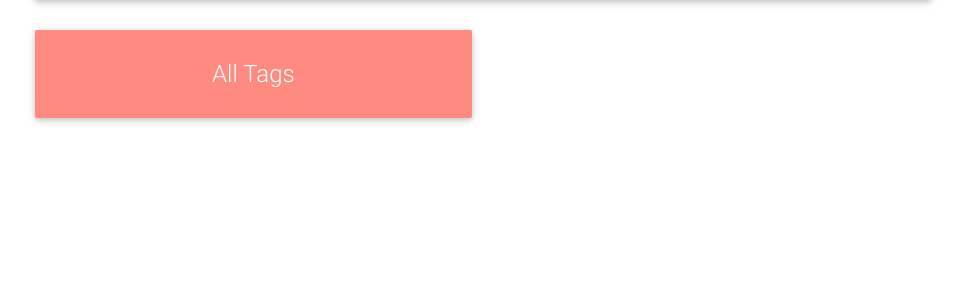
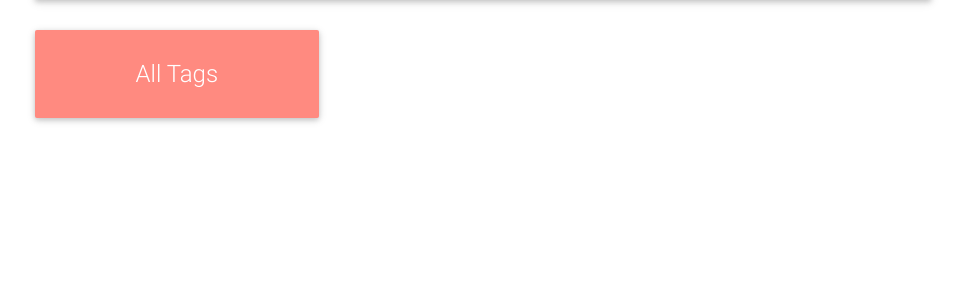
Before and after one commit to zseaborn63/Q_and_A, a Django app: page /tags/ in a window 1280 px wide. Shown: the part 87-387 px from the top of the page, without its empty margins (157-1121 px from the left). Run offline with Django 3.2, Linux system fonts and the light colour scheme; data that the repository does not hold is empty; some libraries are stand-ins or nearby versions.

Commit message:
Fine-tuning some styling

```diff
--- a/Overflow/Q_and_A/templates/Q_and_A/question_form.html
+++ b/Overflow/Q_and_A/templates/Q_and_A/question_form.html
@@ -1,7 +1,7 @@
 {% extends 'base.html' %}
 
 {% block title %}
-
+    Ask a Question
 {% endblock %}
 
 {% block content %}
--- a/Overflow/Q_and_A/templates/Q_and_A/tag_list.html
+++ b/Overflow/Q_and_A/templates/Q_and_A/tag_list.html
@@ -7,8 +7,9 @@ Tag List
 {% block content %}
 <div class="center-align">
     <div class="row">
+        <div class="col s12 m6 l4"></div>
        <div class="center">
-           <div class="col s12 m6">
+           <div class="col s12 m6 l4">
                 <div class="card red accent-1">
                     <div class="card-content white-text">
                         <span class="card-title center">All Tags</span>
@@ -16,6 +17,7 @@ Tag List
                 </div>
            </div>
        </div>
+        <div class="col s12 m6 l4"></div>
     </div>
 </div>
 
--- a/Overflow/Q_and_A/templates/questioncreation.html
+++ b/Overflow/Q_and_A/templates/questioncreation.html
@@ -1,7 +1,7 @@
 {% extends 'base.html' %}
 
 {% block title %}
-
+    Ask a Question
 {% endblock %}
 
 {% block content %}
```
